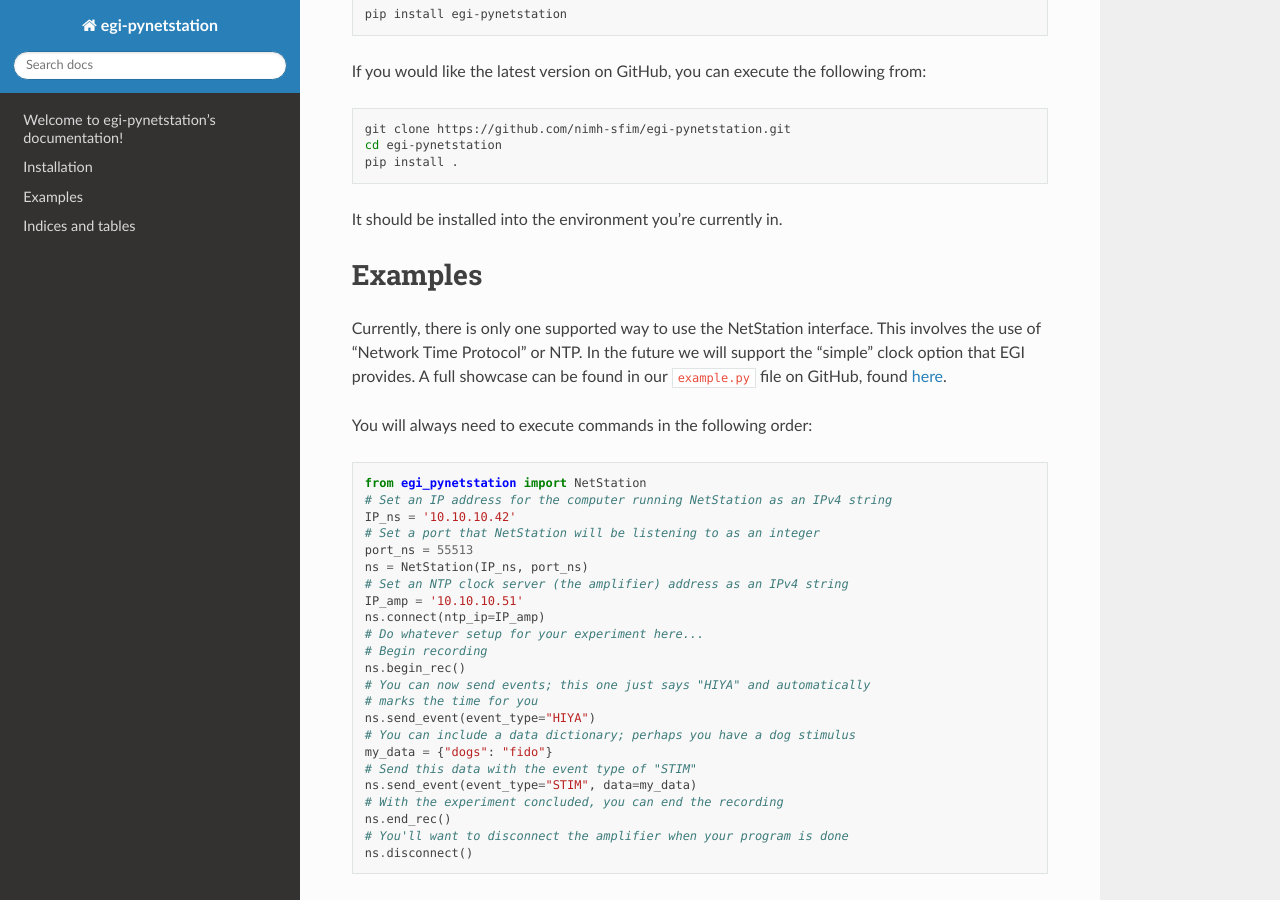
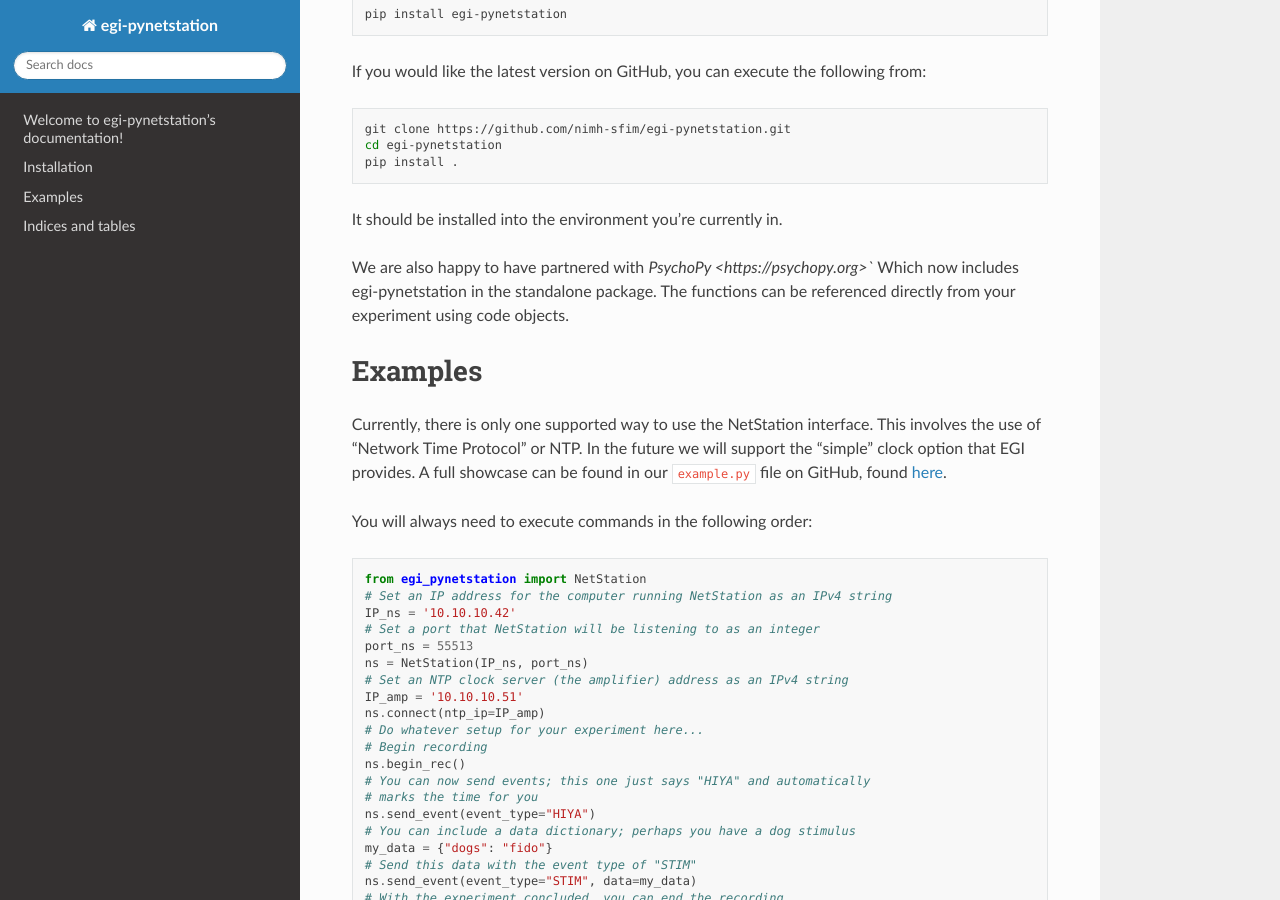
Before and after one commit to nimh-sfim/egi-pynetstation, a Sphinx documentation site: the page built from docs/index.rst, in a window 1280 px wide and 900 px high, scrolled down 348 px. Built offline with Sphinx 7.4.7 and the Read the Docs theme 2.0.0, drawn with Linux system fonts in a browser that asks for light colours.

Commit message:
updated docs to reflect PsychoPy integration

```diff
--- a/docs/index.rst
+++ b/docs/index.rst
@@ -34,6 +34,11 @@ following from:
     pip install .
 
 It should be installed into the environment you're currently in.
+
+We are also happy to have partnered with `PsychoPy <https://psychopy.org>``
+Which now includes egi-pynetstation in the standalone package. The functions
+can be referenced directly from your experiment using code objects.
+
 
 Examples
 ========
```
